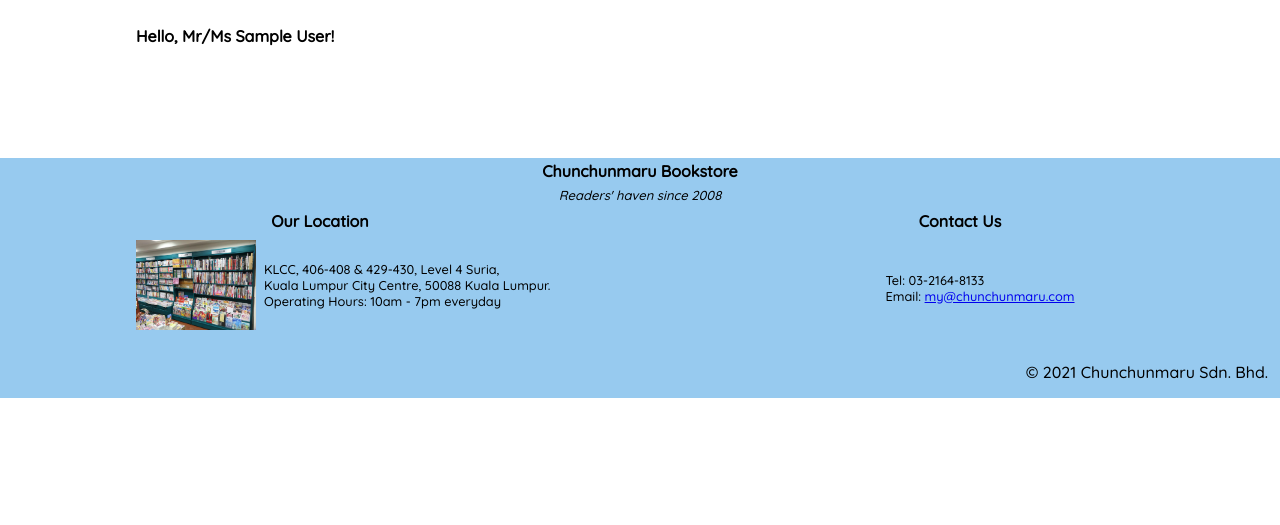
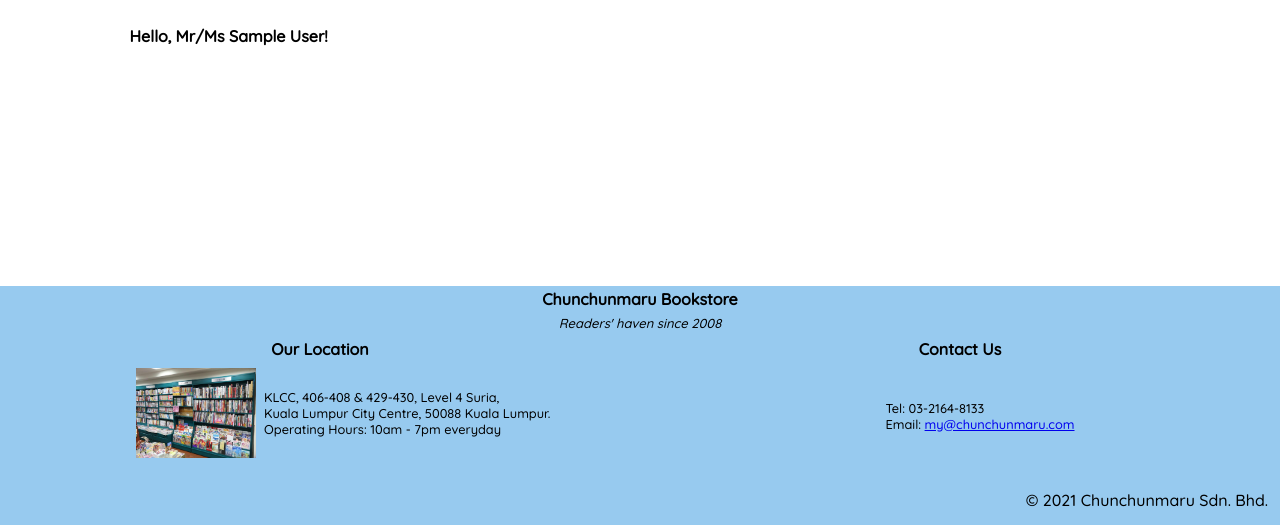
Before and after one commit to adizafri2000/Online-Bookstore-System, a PHP site: page /adminHome.php in a window 1280 px wide. Shown: the part 246-771 px from the top of the page. Run offline with PHP 8.4, Linux system fonts and the light colour scheme; the visitor is signed in with stand-in values (Sample User, id 1).

Commit message:
Update admin-home.css

```diff
--- a/admin-home.css
+++ b/admin-home.css
@@ -36,7 +36,7 @@ html{
    justify-content: center;
 }
 
-/*Fine tune icons' alignment with text */
+
 #header-widgets img{
    position: relative;
    top: 0.25em;
@@ -119,8 +119,10 @@ html{
 }
 
 #content{
-   background-color: white;
-   margin: 7em 8.5em;
+    background-color: white;
+    margin-top: 7em;
+	margin-left: 8.1em;
+	margin-bottom: 15em;
 }
 
 .container {
```
